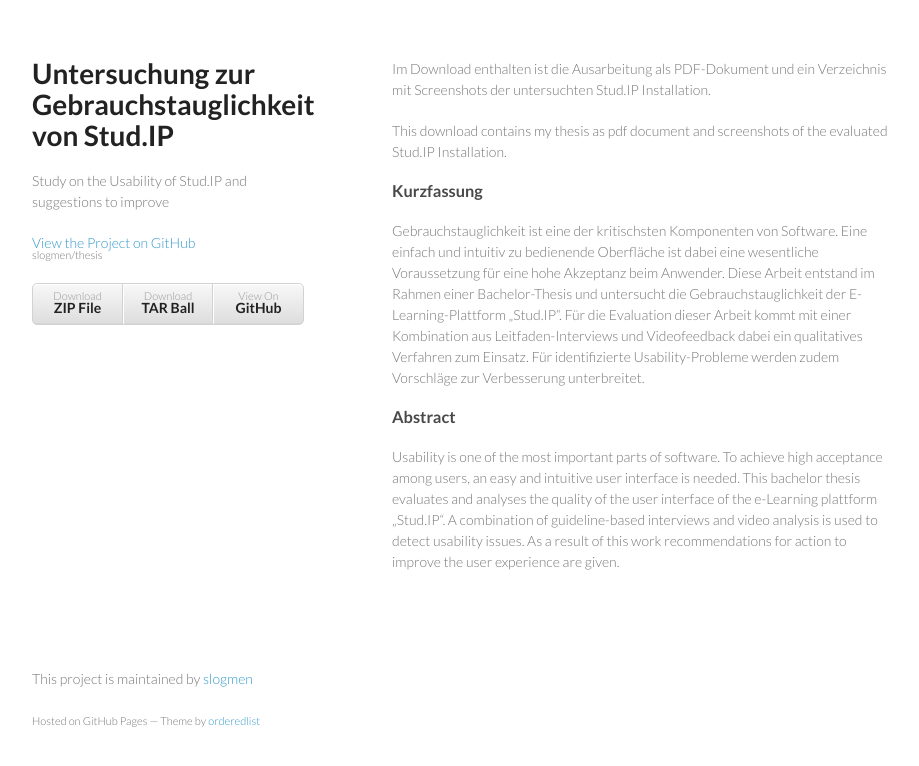
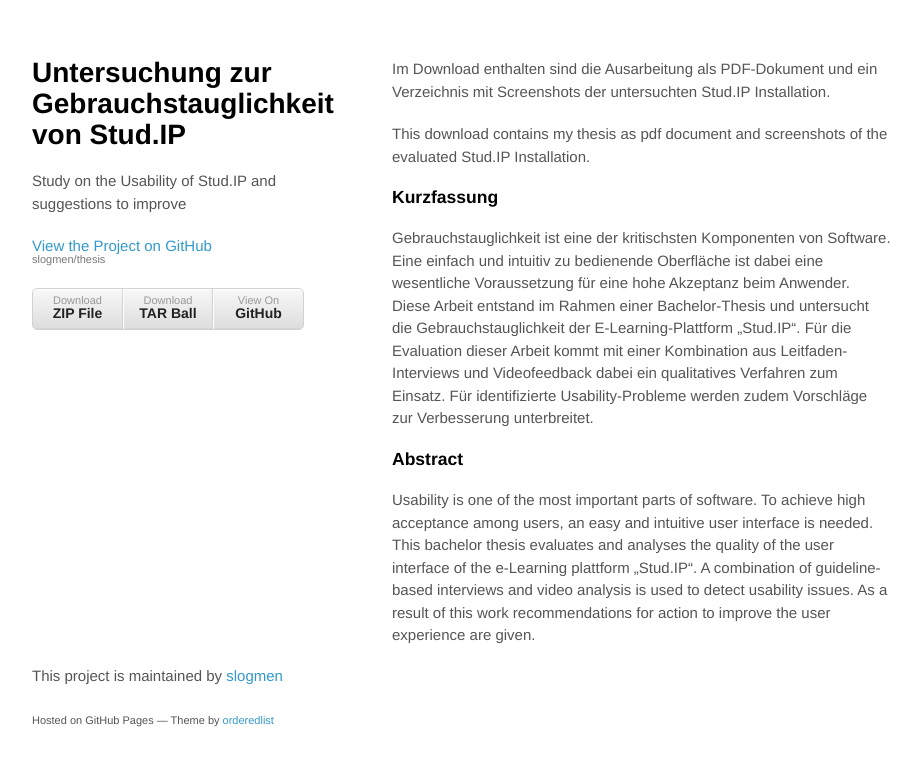
Before and after one commit to endverbraucher/thesis, a plain HTML site: page index.html in a window 1280 px wide. Shown: the whole page, without its empty margins (178-1097 px from the left). Drawn offline with Linux system fonts and the light colour scheme.

Commit message:
updated layout.

```diff
--- a/index.html
+++ b/index.html
@@ -8,6 +8,7 @@
     <link rel="stylesheet" href="stylesheets/styles.css">
     <link rel="stylesheet" href="stylesheets/pygment_trac.css">
     <meta name="viewport" content="width=device-width, initial-scale=1, user-scalable=no">
+	<script src="http://use.edgefonts.net/source-sans-pro.js"></script>
     <!--[if lt IE 9]>
     <script src="//html5shiv.googlecode.com/svn/trunk/html5.js"></script>
     <![endif]-->
@@ -28,7 +29,7 @@
         </ul>
       </header>
       <section>
-        <p>Im Download enthalten ist die Ausarbeitung als PDF-Dokument und ein Verzeichnis mit Screenshots der untersuchten Stud.IP Installation.</p>
+        <p>Im Download enthalten sind die Ausarbeitung als PDF-Dokument und ein Verzeichnis mit Screenshots der untersuchten Stud.IP Installation.</p>
 
 <p>This download contains my thesis as pdf document and screenshots of the evaluated Stud.IP Installation.</p>
 
--- a/stylesheets/styles.css
+++ b/stylesheets/styles.css
@@ -1,14 +1,12 @@
-@import url(https://fonts.googleapis.com/css?family=Lato:300italic,700italic,300,700);
-
 body {
   padding:50px;
-  font:14px/1.5 Lato, "Helvetica Neue", Helvetica, Arial, sans-serif;
-  color:#777;
+  font:15px/1.5 source-sans-pro, "Helvetica Neue", Helvetica, Arial, sans-serif;
+  color:#555;
   font-weight:300;
 }
 
 h1, h2, h3, h4, h5, h6 {
-  color:#222;
+  color:#000;
   margin:0 0 20px;
 }
 
@@ -25,11 +23,11 @@
 }
 
 h2 {
-  color:#393939;
+  color:#000;
 }
 
 h3, h4, h5, h6 {
-  color:#494949;
+  color:#000;
 }
 
 a {
```
